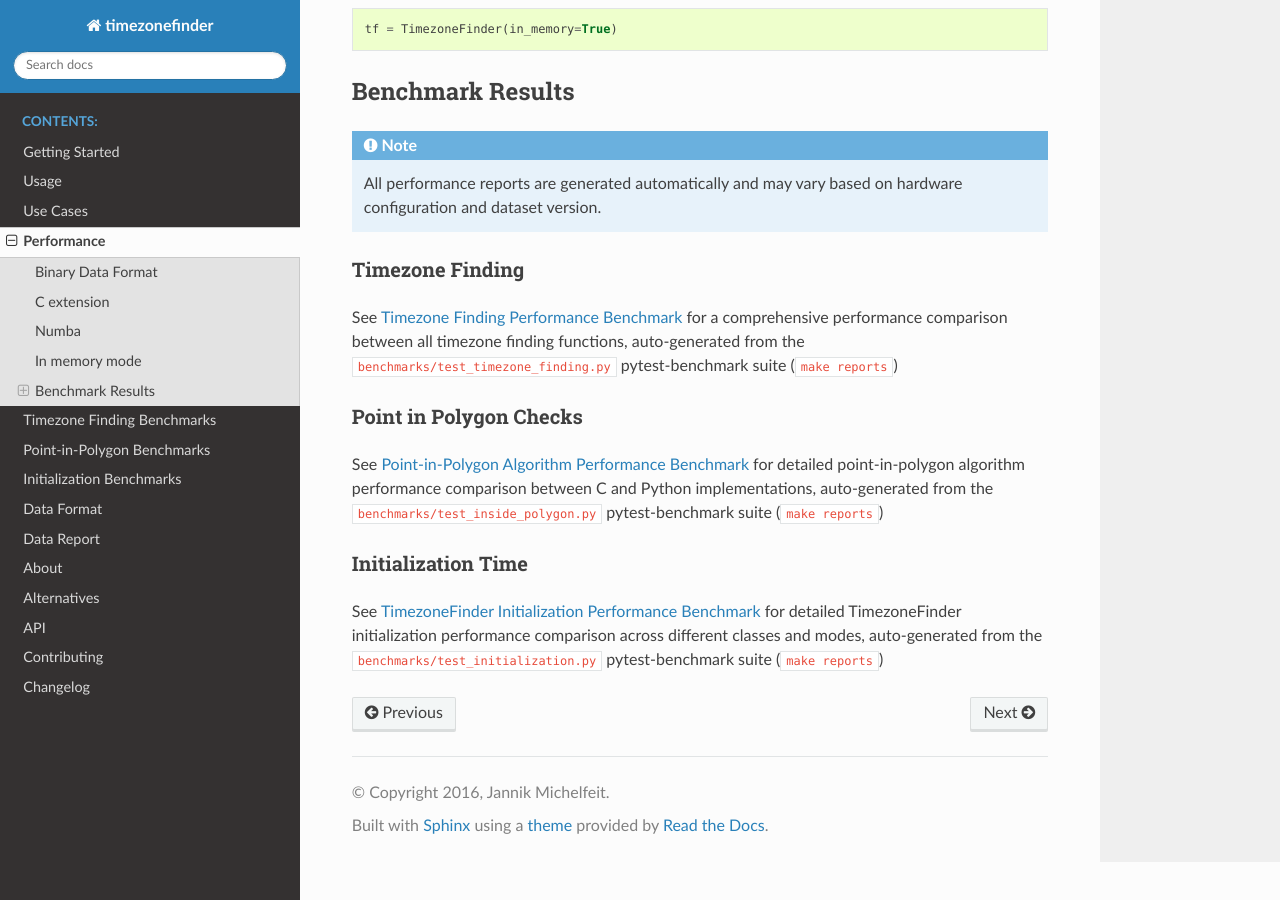
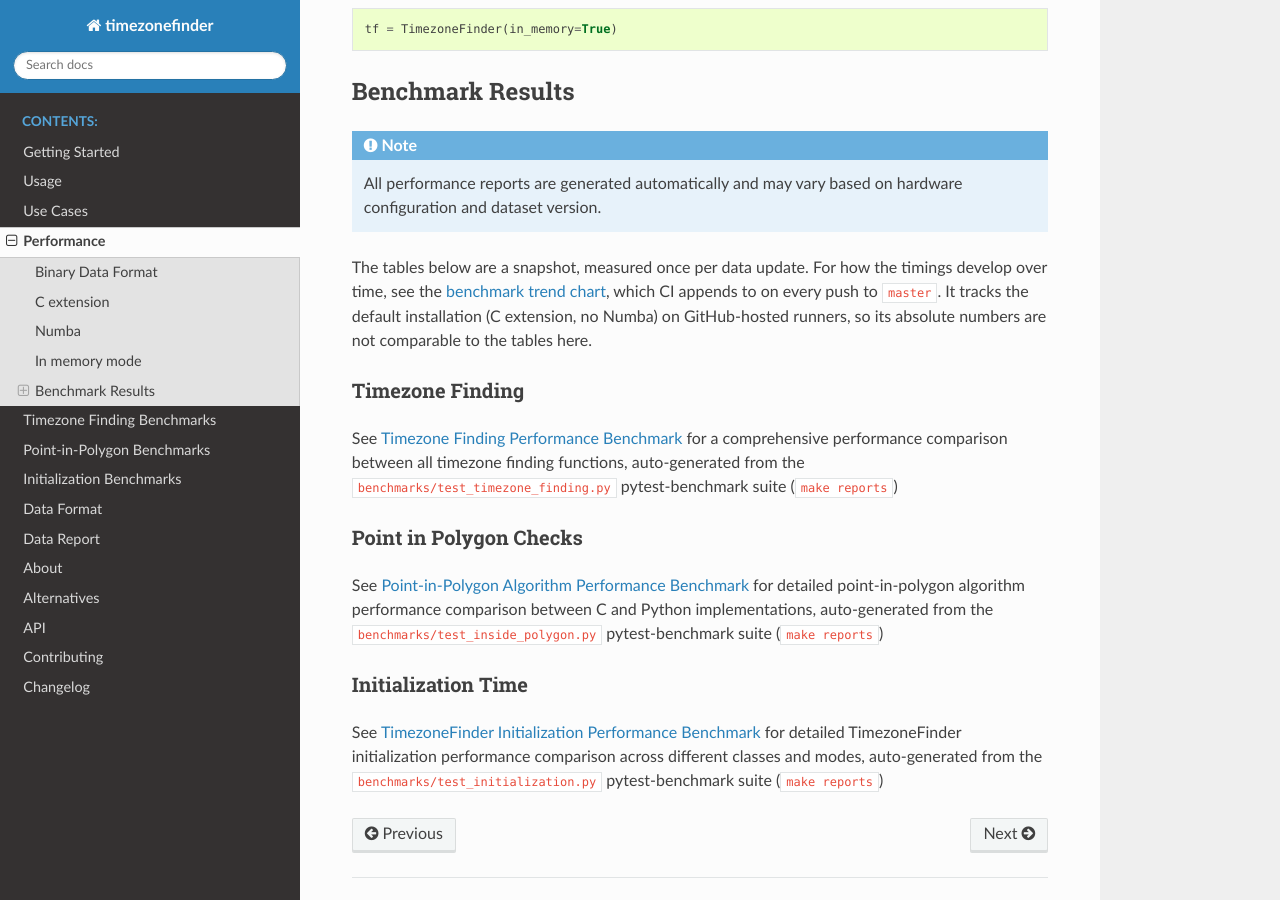
Before and after one commit to jannikmi/timezonefinder, a Sphinx documentation site: the page built from docs/7_performance.rst, in a window 1280 px wide and 900 px high, scrolled down 1504 px. Built offline with Sphinx 7.4.7 and the Read the Docs theme 3.1.0, drawn with Linux system fonts in a browser that asks for light colours.

Commit message:
Link the benchmark trend chart from the docs
The chart github-action-benchmark publishes to gh-pages was reachable
only at /dev/bench/, and that URL appeared nowhere in the repo -
CONTRIBUTING.md described the location in prose without linking it, so
the natural guess (the Pages root) 404s.

Link it from the README and docs/index.rst reference lists, from the
Performance page next to the static per-data-update tables, and turn the
CONTRIBUTING sentence into an actual link that also names
benchmark-data-dir-path and marks dev/bench as action-owned.

The Performance page notes that CI measures the default installation
(C extension, no Numba) on shared runners, so its absolute numbers are
not comparable to the committed tables.

Co-Authored-By: Claude Opus 5 <noreply@anthropic.com>

```diff
--- a/CHANGELOG.rst
+++ b/CHANGELOG.rst
@@ -24,7 +24,7 @@ Internal:
 * consolidated the three overlapping coding-agent instruction files into one canonical source: ``CLAUDE.md`` now holds all guidance, ``Agents.md`` is renamed to ``AGENTS.md`` and reduced to a pointer stub, and the legacy ``.cursorrules`` is replaced by ``.cursor/rules/repo-instructions.mdc`` (also a pointer stub), removing the drift risk of maintaining three near-duplicate copies
 * replaced the hand-rolled ``timeit`` timing in ``scripts/check_speed_*.py`` with ``pytest-benchmark`` suites under ``benchmarks/``, which calibrate warmup/rounds and report full min/max/mean/median/stddev/IQR. Run via ``make speedtest`` (tracked core subset) or ``make benchmarks``/``make reports`` (full suite, JSON output, regenerated ``docs/benchmark_results_*.rst``); excluded from ``make test``/``make testall`` via ``testpaths``. Measurement and rendering are decoupled, so the docs can be regenerated from a stored JSON without re-running anything. Never combine a benchmark run with ``pytest-run-parallel``'s ``--parallel-threads`` - see ``CONTRIBUTING.md``
 * benchmark inputs are deterministic committed fixtures (``tests/fixtures/benchmarks/``, generated via ``scripts/generate_benchmark_fixtures.py`` / ``make benchmark-fixtures``) instead of freshly drawn random data, so two runs of the same commit execute the exact same workload. Query points are sampled uniformly per unit of surface area rather than uniformly in latitude, which oversampled the poles ~2.5x and inflated the ambiguous-shortcut share; the point-in-polygon fixture is stratified by polygon vertex count so the largest polygons are not hidden behind an unweighted average. ``tests/auxiliaries.py``'s ``get_rnd_query_pt`` stays pole-biased on purpose - correctness and fuzz tests want the polar edge cases. The loader rejects fixtures that no longer match the checkout (``DATA_VERSION``, ``FIXTURE_VERSION``, recorded ``point_sampler``), and ``update_data.sh`` regenerates them right after bumping ``DATA_VERSION``
-* added continuous benchmarking on CI (solves issue #150), deliberately kept out of the release/publish pipeline in ``build.yml``: ``.github/workflows/benchmark.yml`` runs the tracked core subset on every pull request and every push to ``master``, records the result via ``benchmark-action/github-action-benchmark`` and publishes a trend chart to ``gh-pages``. The pull request job holds no write permissions and no secrets, so branch and fork PRs behave identically; the comparison comment is posted by the separate, privileged ``.github/workflows/benchmark-comment.yml`` via ``workflow_run`` (``pull_request_target`` would grant write permissions in the same context as untrusted PR code). CI tracks the no-numba/clang C extension configuration - what a plain ``pip install timezonefinder`` gives you - and asserts the active acceleration path (``scripts/assert_acceleration_path.py``), since a silent numba install would corrupt the whole trend history
+* added continuous benchmarking on CI (solves issue #150), deliberately kept out of the release/publish pipeline in ``build.yml``: ``.github/workflows/benchmark.yml`` runs the tracked core subset on every pull request and every push to ``master``, records the result via ``benchmark-action/github-action-benchmark`` and publishes a `trend chart <https://jannikmi.github.io/timezonefinder/dev/bench/>`__ to ``gh-pages``, now linked from the README and the performance docs (the action writes only ``dev/bench``, so the Pages root - a 404 until now - redirects there). The pull request job holds no write permissions and no secrets, so branch and fork PRs behave identically; the comparison comment is posted by the separate, privileged ``.github/workflows/benchmark-comment.yml`` via ``workflow_run`` (``pull_request_target`` would grant write permissions in the same context as untrusted PR code). CI tracks the no-numba/clang C extension configuration - what a plain ``pip install timezonefinder`` gives you - and asserts the active acceleration path (``scripts/assert_acceleration_path.py``), since a silent numba install would corrupt the whole trend history
 * the tracked estimator is pytest-benchmark's ``min``, not its ``mean``: every round performs the same fixed batch of work, so the fastest round is least perturbed by the shared, virtualised runners. ``scripts/normalize_benchmark_json.py`` rewrites ``ops``/``mean`` accordingly, since the action's pytest extractor reads only ``stats.ops``. The alert threshold is measured rather than guessed - ``scripts/benchmark_noise.py`` / ``make benchmark-noise`` repeat the CI measurement on unchanged code; 5 runs on 5 separate ``ubuntu-latest`` runners spread at most 106.8%, giving a 110% threshold, and alerting ships non-blocking (``fail-on-alert: false``) until the trend chart confirms it does not fire on unchanged code. ``make benchmarks-ci`` reproduces the CI measurement locally; ``CONTRIBUTING.md`` documents how to read the PR comment and that local numbers are not comparable to CI numbers
 * the tracked set is globally representative rather than worst-case: ``test_timezone_at[random-in_memory]`` (uniformly random query points, containing unique- and ambiguous-shortcut queries in their real ~25.5% ratio) is the headline, with ``unique_shortcut-in_memory`` and ``ambiguous_shortcut-in_memory`` alongside it as diagnostics. An ambiguous lookup costs ~14x a unique one on the tracked configuration and so dominates the headline, which is why the per-class metrics are needed to attribute a unique-path win. ``BATCH_SIZE`` raised from 1,000 to 2,500 for per-round resolution (the lever that bought the tighter threshold), documented against the fixture-size ceilings it must stay under
 * guarded the benchmark plumbing against silent drift: benchmark node ids are pinned by ``tests/test_benchmark_names.py`` so a rename fails loudly instead of resetting the trend history; ``tests/test_benchmark_workflows.py`` asserts that the constants duplicated across the two workflows (``BENCHMARK_SUITE_NAME``, ``ALERT_THRESHOLD``, ``REPORT_FILENAME``, trend data location, artifact name) actually agree, where a one-sided edit previously had no failure mode at all and would compare against nothing; and ``docs/benchmark_results_*.rst`` carry a "Benchmark Input Provenance" stamp naming the fixture and timezone data versions the timings were measured against, so a report can no longer describe a workload that no longer exists
--- a/README.rst
+++ b/README.rst
@@ -91,6 +91,7 @@ References
 * `conda-forge feedstock <https://github.com/conda-forge/timezonefinder-feedstock>`__
 * `download stats <https://pepy.tech/project/timezonefinder>`__
 * `online GUI and API <https://timezonefinder.michelfe.it>`__
+* `benchmark trend chart <https://jannikmi.github.io/timezonefinder/dev/bench/>`__
 * `GUI repository <https://github.com/jannikmi/timezonefinder_gui>`__
 * `ruby port <https://github.com/gunyarakun/timezone_finder>`__
 
--- a/docs/7_performance.rst
+++ b/docs/7_performance.rst
@@ -83,7 +83,7 @@ Benchmark Results
 
    All performance reports are generated automatically and may vary based on hardware configuration and dataset version.
 
-
+The tables below are a snapshot, measured once per data update. For how the timings develop over time, see the `benchmark trend chart <https://jannikmi.github.io/timezonefinder/dev/bench/>`__, which CI appends to on every push to ``master``. It tracks the default installation (C extension, no Numba) on GitHub-hosted runners, so its absolute numbers are not comparable to the tables here.
 
 
 Timezone Finding
--- a/docs/index.rst
+++ b/docs/index.rst
@@ -16,6 +16,7 @@ References
 * `conda-forge feedstock <https://github.com/conda-forge/timezonefinder-feedstock>`__
 * `download stats <https://pepy.tech/project/timezonefinder>`__
 * `online GUI and API <https://timezonefinder.michelfe.it>`__
+* `benchmark trend chart <https://jannikmi.github.io/timezonefinder/dev/bench/>`__
 * `GUI repository <https://github.com/jannikmi/timezonefinder_gui>`__
 * `ruby port <https://github.com/gunyarakun/timezone_finder>`__
 
```
Also changed, not shown: CONTRIBUTING.md (+5 -2 lines).
